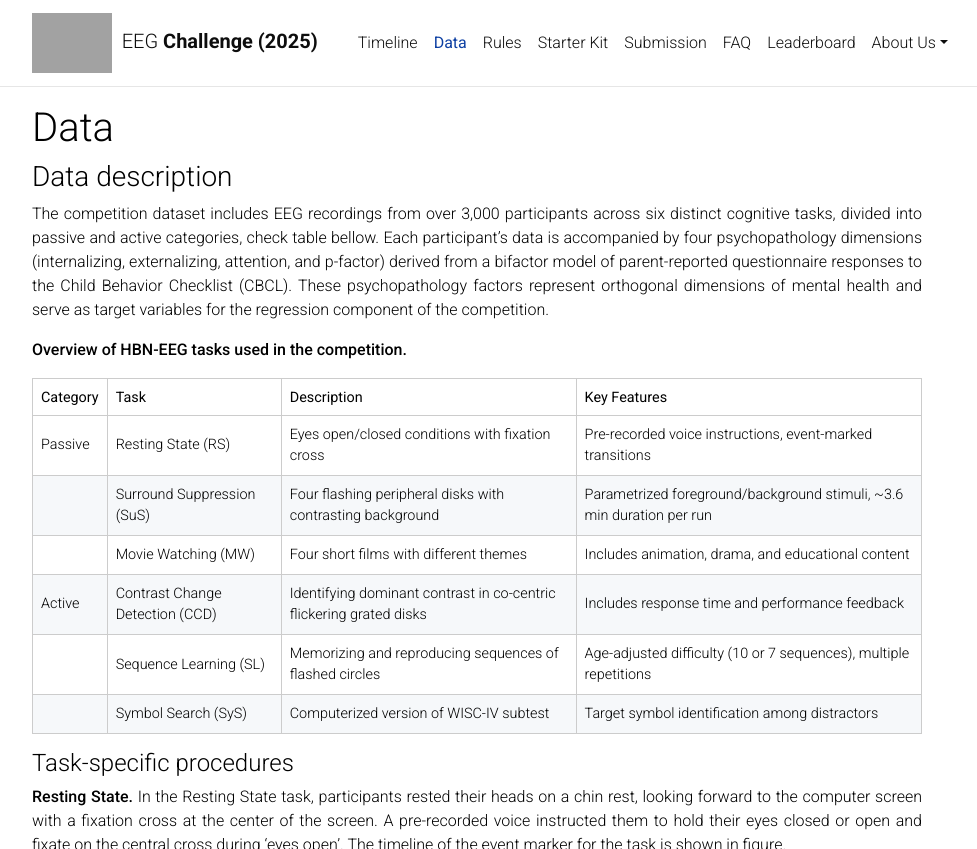
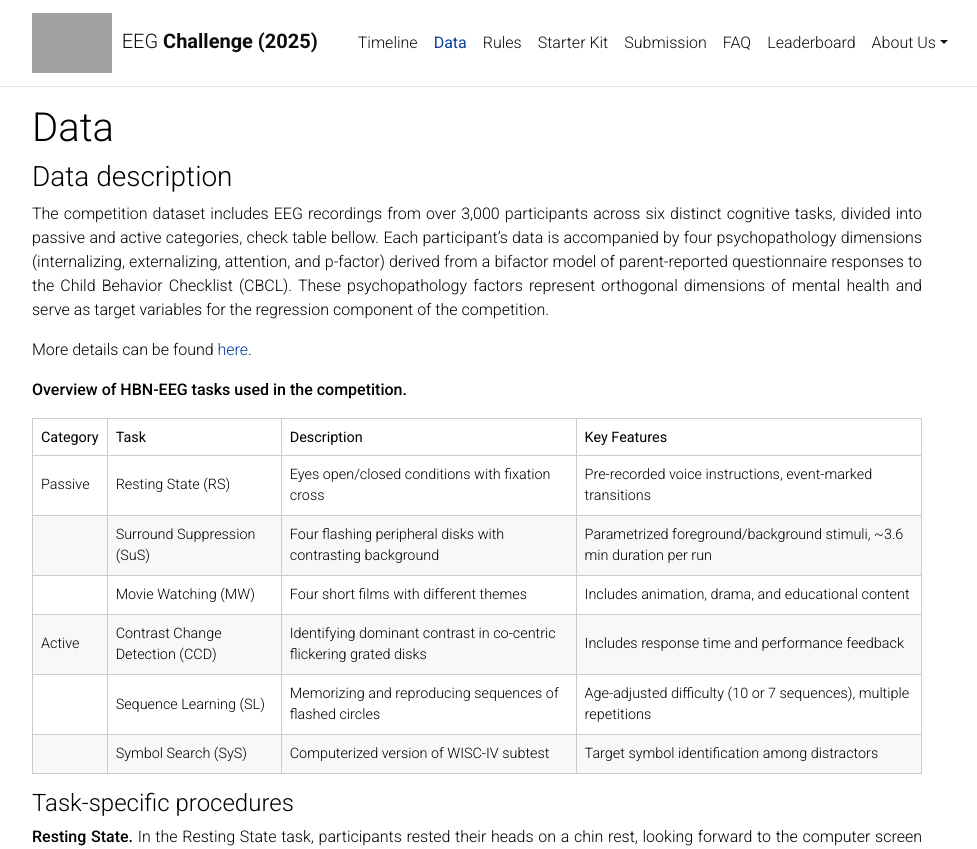
Before and after one commit to urgent-challenge/urgent2024, a Jekyll site: the page built from _pages/data.md, in a window 1280 px wide and 900 px high, cut to the strip 0-849 px from the top of the window. Shown: the whole strip, without its empty margins (163-1140 px from the left). Built offline with Jekyll 4.4.1, drawn with Linux system fonts in a browser that asks for light colours; comment, search, counter and statistics services are not loaded; a style sheet for code colours, icons or effects is not loaded; grey boxes are pictures that could not be loaded.

Commit message:
updating the data

```diff
--- a/_pages/data.md
+++ b/_pages/data.md
@@ -12,6 +12,8 @@ bibliography: data.bib
 ### Data description
 
 The competition dataset includes EEG recordings from over 3,000 participants across six distinct cognitive tasks, divided into passive and active categories, check table bellow. Each participant's data is accompanied by four psychopathology dimensions (internalizing, externalizing, attention, and p-factor) derived from a bifactor model of parent-reported questionnaire responses to the Child Behavior Checklist (CBCL). These psychopathology factors represent orthogonal dimensions of mental health and serve as target variables for the regression component of the competition.
+
+More details can be found [here](https://neuromechanist.github.io/data/hbn/).
 
 **Overview of HBN-EEG tasks used in the competition.**
 
```
